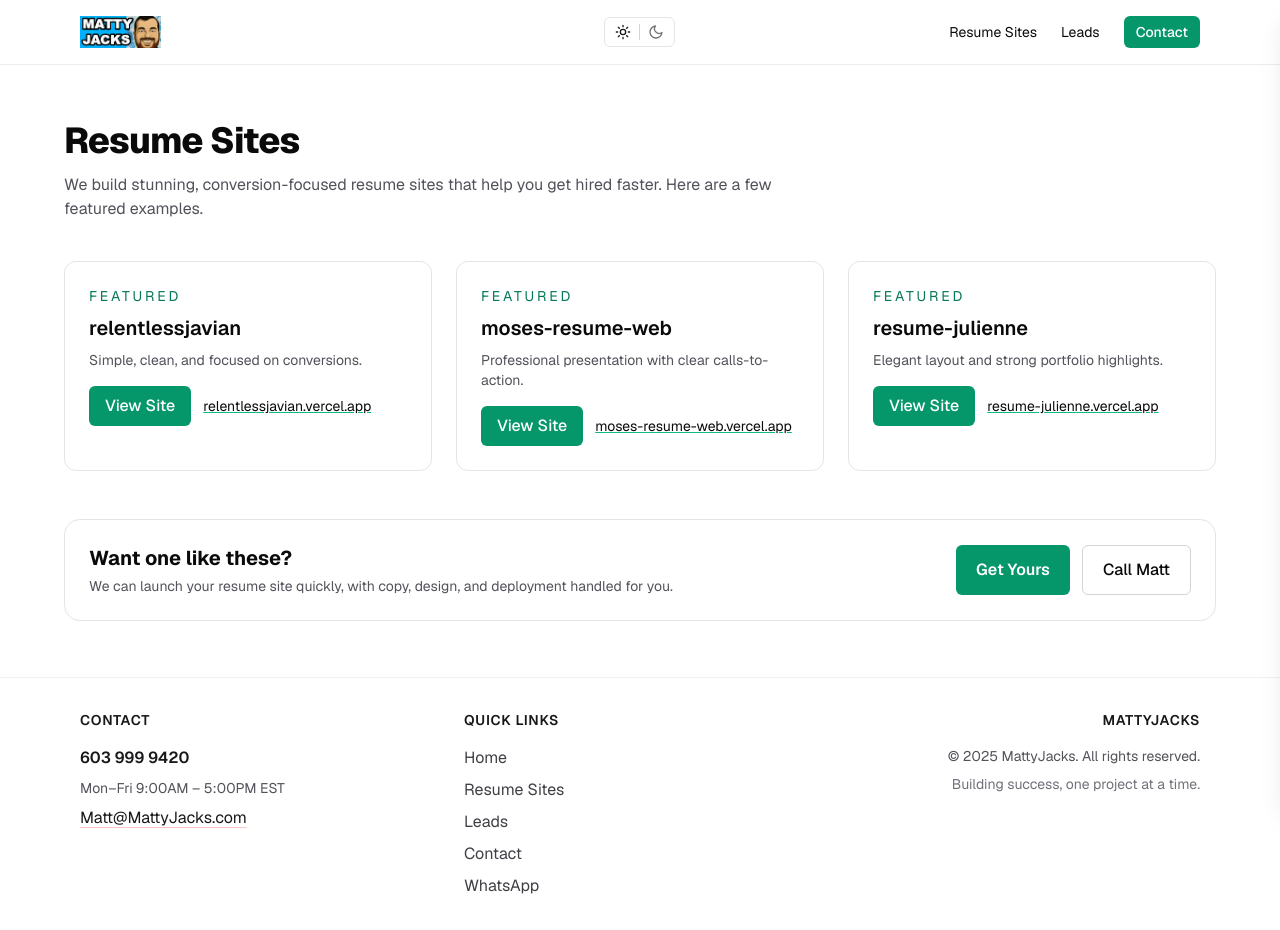
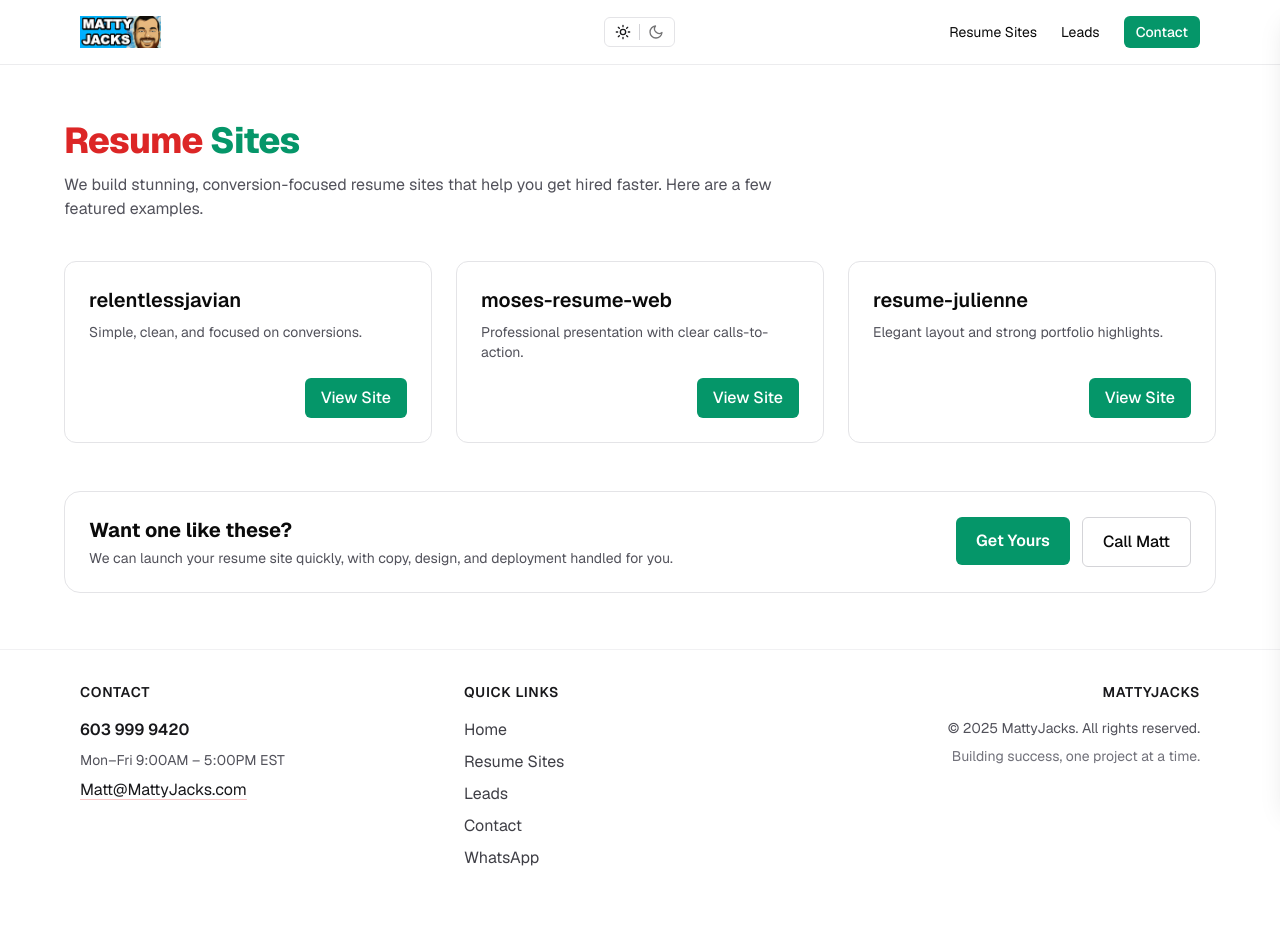
Before and after one commit to mattyjacks/website, a Next.js app in the folder mattyjacks7/: page /resumes in a window 1280 px wide. After the commit the page ends 902 px from the top, so only its background shows below. Built offline with nearby package versions, Linux system fonts and the light colour scheme; no server answers.

Commit message:
refactor: enhanced and added client and server side components for resume card and resume cta button

```diff
--- a/mattyjacks7/app/resumes/page.tsx
+++ b/mattyjacks7/app/resumes/page.tsx
@@ -1,4 +1,5 @@
-import Link from "next/link";
+import ResumeCard from "../../components/resume-card";
+import ResumeCTAButtons from "../../components/resume-cta-buttons";
 
 export const metadata = {
   title: "Resume Sites – MattyJacks",
@@ -29,7 +30,10 @@ export default function ResumesPage() {
     <main className="min-h-[70vh] px-4 py-14">
       <div className="max-w-6xl mx-auto">
         <header className="max-w-3xl">
-          <h1 className="text-3xl md:text-4xl font-extrabold tracking-tight">Resume Sites</h1>
+          <h1 className="text-3xl md:text-4xl font-extrabold tracking-tight">
+            <span className="text-red-600">Resume</span>{" "}
+            <span className="text-emerald-600">Sites</span>
+          </h1>
           <p className="mt-3 text-zinc-600 dark:text-zinc-300">
             We build stunning, conversion-focused resume sites that help you get hired faster. Here are a few featured examples.
           </p>
@@ -37,29 +41,7 @@ export default function ResumesPage() {
 
         <section className="mt-10 grid sm:grid-cols-2 lg:grid-cols-3 gap-6">
           {featured.map((item) => (
-            <div key={item.url} className="rounded-xl border border-zinc-200 dark:border-zinc-800 p-6 bg-white dark:bg-zinc-950">
-              <div className="text-sm uppercase tracking-[0.2em] text-emerald-700 dark:text-emerald-300">Featured</div>
-              <h2 className="mt-2 text-xl font-semibold break-words">{item.title}</h2>
-              <p className="mt-2 text-sm text-zinc-600 dark:text-zinc-300">{item.desc}</p>
-              <div className="mt-4 flex items-center gap-3">
-                <a
-                  href={item.url}
-                  target="_blank"
-                  rel="noopener noreferrer"
-                  className="inline-flex items-center rounded-md bg-emerald-600 px-4 py-2 text-white font-medium hover:bg-emerald-500"
-                >
-                  View Site
-                </a>
-                <a
-                  href={item.url}
-                  target="_blank"
-                  rel="noopener noreferrer"
-                  className="text-sm underline decoration-emerald-500 hover:text-emerald-700 dark:hover:text-emerald-300"
-                >
-                  {new URL(item.url).host}
-                </a>
-              </div>
-            </div>
+            <ResumeCard key={item.url} title={item.title} url={item.url} desc={item.desc} />
           ))}
         </section>
 
@@ -69,10 +51,7 @@ export default function ResumesPage() {
               <h2 className="text-xl font-bold">Want one like these?</h2>
               <p className="mt-1 text-sm text-zinc-600 dark:text-zinc-300">We can launch your resume site quickly, with copy, design, and deployment handled for you.</p>
             </div>
-            <div className="mt-4 md:mt-0 flex gap-3">
-              <Link href="/contact" className="inline-flex items-center rounded-md bg-emerald-600 px-5 py-3 text-white font-semibold hover:bg-emerald-500">Get Yours</Link>
-              <a href="tel:+16039999420" className="inline-flex items-center rounded-md border border-zinc-300 dark:border-zinc-700 px-5 py-3 font-medium hover:bg-zinc-50 dark:hover:bg-zinc-900">Call Matt</a>
-            </div>
+            <ResumeCTAButtons />
           </div>
         </section>
       </div>
--- /dev/null
+++ b/mattyjacks7/components/resume-card.tsx
@@ -0,0 +1,33 @@
+"use client";
+
+import { motion } from "framer-motion";
+
+interface ResumeCardProps {
+  title: string;
+  url: string;
+  desc: string;
+}
+
+export default function ResumeCard({ title, url, desc }: ResumeCardProps) {
+  return (
+    <div className="rounded-xl border border-zinc-200 dark:border-zinc-800 p-6 bg-white dark:bg-zinc-950 flex flex-col h-full">
+      <div className="flex-grow">
+        <h2 className="text-xl font-semibold break-words">{title}</h2>
+        <p className="mt-2 text-sm text-zinc-600 dark:text-zinc-300">{desc}</p>
+      </div>
+      <div className="mt-4 flex justify-end">
+        <motion.a
+          href={url}
+          target="_blank"
+          rel="noopener noreferrer"
+          className="inline-flex items-center rounded-md bg-emerald-600 px-4 py-2 text-white font-medium hover:bg-emerald-500"
+          whileHover={{ scale: 1.05 }}
+          whileTap={{ scale: 0.95 }}
+          transition={{ type: "spring", stiffness: 400, damping: 17 }}
+        >
+          View Site
+        </motion.a>
+      </div>
+    </div>
+  );
+}
--- /dev/null
+++ b/mattyjacks7/components/resume-cta-buttons.tsx
@@ -0,0 +1,29 @@
+"use client";
+
+import Link from "next/link";
+import { motion } from "framer-motion";
+
+export default function ResumeCTAButtons() {
+  return (
+    <div className="mt-4 md:mt-0 flex gap-3">
+      <motion.div
+        whileHover={{ scale: 1.05 }}
+        whileTap={{ scale: 0.95 }}
+        transition={{ type: "spring", stiffness: 400, damping: 17 }}
+      >
+        <Link href="/contact" className="inline-flex items-center rounded-md bg-emerald-600 px-5 py-3 text-white font-semibold hover:bg-emerald-500">
+          Get Yours
+        </Link>
+      </motion.div>
+      <motion.a
+        href="tel:+16039999420"
+        className="inline-flex items-center rounded-md border border-zinc-300 dark:border-zinc-700 px-5 py-3 font-medium hover:bg-zinc-50 dark:hover:bg-zinc-900"
+        whileHover={{ scale: 1.05 }}
+        whileTap={{ scale: 0.95 }}
+        transition={{ type: "spring", stiffness: 400, damping: 17 }}
+      >
+        Call Matt
+      </motion.a>
+    </div>
+  );
+}
```
